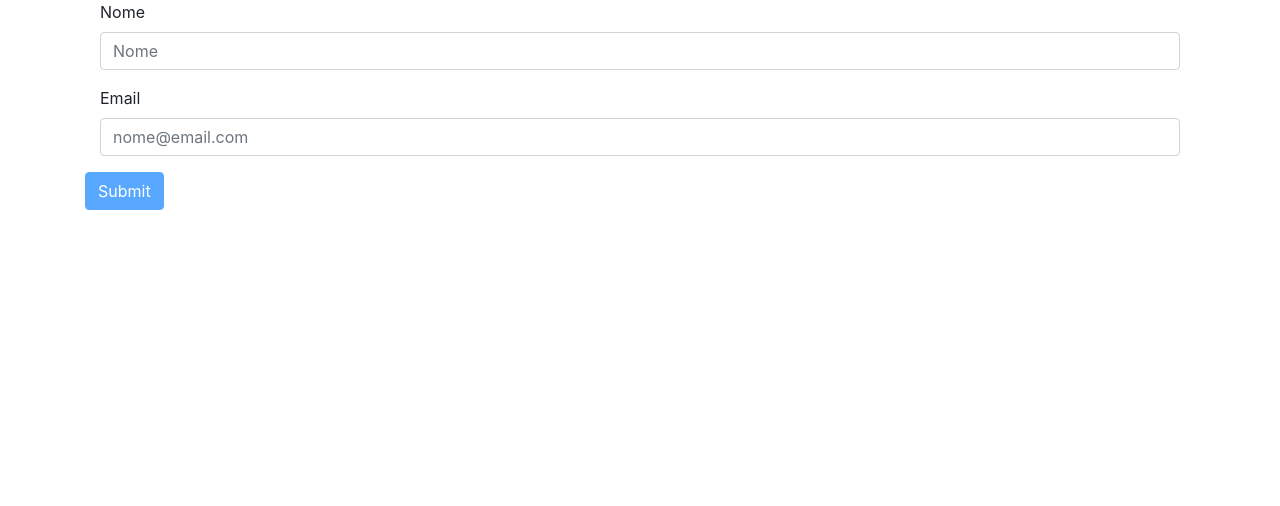
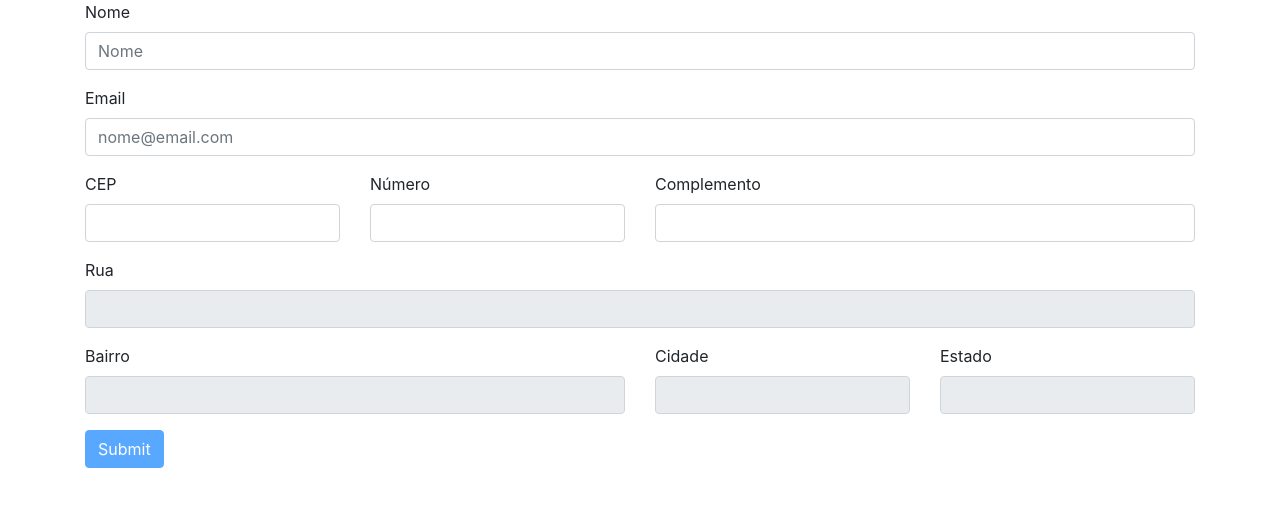
Before and after one commit to keelylima/loiane-training-angular, an Angular app: page / in a window 1280 px wide. Shown: the top 506 px of the page. Built offline with nearby package versions, Linux system fonts and the light colour scheme.

Commit message:
template-form complete

```diff
--- a/src/app/template-form/template-form.component.html
+++ b/src/app/template-form/template-form.component.html
@@ -1,44 +1,111 @@
-<form class="form-horizontal container" #f="ngForm" (ngSubmit)="onSubmit(f)">
-    <div class="form-group">
+<form class="container" #f="ngForm" (ngSubmit)="onSubmit(f)">
 
-      <div class="col-sm-12">
-        <label for="nome" class="control-label">Nome</label>
-      </div>
+  <div class="form-group">
+    <label for="nome" class="control-label">Nome</label>
+    <input type="text" class="form-control" id="nome" placeholder="Nome" name="nome" [(ngModel)]="usuario.nome" required
+      #nome="ngModel" [class.is-invalid]="!nome.valid && nome.touched">
 
-      <div class="col-sm-12">
-        <input type="text" class="form-control"
-          id="nome" placeholder="Nome" name="nome" [(ngModel)]="usuario.nome"
-          required #nome="ngModel"
-          [class.is-invalid]="!nome.valid && nome.touched">
-
-          <!-- <div>
+    <!-- <div>
             {{ nome.className }}
           </div> -->
 
-          <div *ngIf="!nome.valid && nome.touched"
-          class="alert alert-danger" role="alert">
-            Nome é obrigatório.
-          </div>
-       </div>
+    <div *ngIf="!nome.valid && nome.touched" class="alert alert-danger" role="alert">
+      Nome é obrigatório.
+    </div>
+  </div>
+
+  <div class="form-group">
+    <label for="email" class="control-label">Email</label>
+    <input type="email" class="form-control" id="email" placeholder="nome@email.com" name="email"
+      [(ngModel)]="usuario.email" required email #email="ngModel" [class.is-invalid]="!email.valid && email.touched">
+
+    <div *ngIf="!email.valid && email.touched" class="alert alert-danger" role="alert">
+      E-mail inválido.
+    </div>
+  </div>
+
+  <div class="row form-group">
+    <div class="col-md-3">
+      <label for="CEP" class="control-label">CEP</label>
+      <input type="text" class="form-control" id="cep" placeholder="" name="cep" ngModel required #cep="ngModel"
+        [class.is-invalid]="!cep.valid && cep.touched">
+
+      <div *ngIf="!cep.valid && cep.touched" class="alert alert-danger" role="alert">
+        CEP inválido.
+      </div>
     </div>
 
-    <div class="form-group">
-      <div class="col-sm-12">
-        <label for="email" class="control-label">Email</label>
-      </div>
-      <div class="col-sm-12">
-        <input type="email" class="form-control"
-          id="email" placeholder="nome@email.com" name="email" [(ngModel)]="usuario.email"
-          required email #email="ngModel"
-          [class.is-invalid]="!email.valid && email.touched">
+    <div class="col-md-3">
+      <label for="Numero" class="control-label">Número</label>
+      <input type="number" class="form-control" id="numero" placeholder="" name="numero" ngModel required
+        #numero="ngModel" [class.is-invalid]="!numero.valid && numero.touched">
+
+      <div *ngIf="!numero.valid && numero.touched" class="alert alert-danger" role="alert">
+        Número inválido.
       </div>
 
-      <div *ngIf="!email.valid && email.touched"
-          class="alert alert-danger" role="alert">
-            E-mail inválido.
-          </div>
     </div>
 
+    <div class="col-md-6">
+      <label for="complemento" class="control-label">Complemento</label>
+      <input type="text" class="form-control" id="complemento" placeholder="" name="complemento" ngModel required
+        #complemento="ngModel" [class.is-invalid]="!complemento.valid && complemento.touched">
 
-    <button type="submit" class="btn btn-primary col-sm-q" [disabled]="!f.valid">Submit</button>
-  </form>
+      <div *ngIf="!complemento.valid && complemento.touched" class="alert alert-danger" role="alert">
+        Complemento obrigatório.
+      </div>
+
+    </div>
+  </div>
+
+  <div class="row form-group">
+    <div class="col-md-12">
+      <label for="rua" class="control-label">Rua</label>
+      <input type="text" class="form-control" id="rua" placeholder="" name="rua" ngModel readonly #rua="ngModel"
+        [class.is-invalid]="!rua.valid && rua.touched">
+
+      <div *ngIf="!rua.valid && rua.touched" class="alert alert-danger" role="alert">
+        Rua obrigatório.
+      </div>
+
+    </div>
+  </div>
+
+  <div class="row form-group">
+    <div class="col-md-6">
+      <label for="bairro" class="control-label">Bairro</label>
+      <input type="text" class="form-control" id="bairro" placeholder="" name="bairro" ngModel readonly
+        #bairro="ngModel" [class.is-invalid]="!bairro.valid && bairro.touched">
+
+      <div *ngIf="!bairro.valid && bairro.touched" class="alert alert-danger" role="alert">
+        Bairro obrigatório.
+      </div>
+    </div>
+
+    <div class="col-md-3">
+      <label for="cidade" class="control-label">Cidade</label>
+      <input type="text" class="form-control" id="cidade" placeholder="" name="cidade" ngModel readonly
+        #cidade="ngModel" [class.is-invalid]="!cidade.valid && cidade.touched">
+
+      <div *ngIf="!cidade.valid && cidade.touched" class="alert alert-danger" role="alert">
+        Cidade obrigatório.
+      </div>
+    </div>
+
+    <div class="col-md-3">
+      <label for="estado" class="control-label">Estado</label>
+      <input type="text" class="form-control" id="estado" placeholder="" name="estado" ngModel readonly
+        #estado="ngModel" [class.is-invalid]="!estado.valid && estado.touched">
+
+      <div *ngIf="!estado.valid && estado.touched" class="alert alert-danger" role="alert">
+        Estado obrigatório.
+      </div>
+    </div>
+  </div>
+
+
+
+
+
+  <button type="submit" class="btn btn-primary" [disabled]="!f.valid">Submit</button>
+</form>
```
